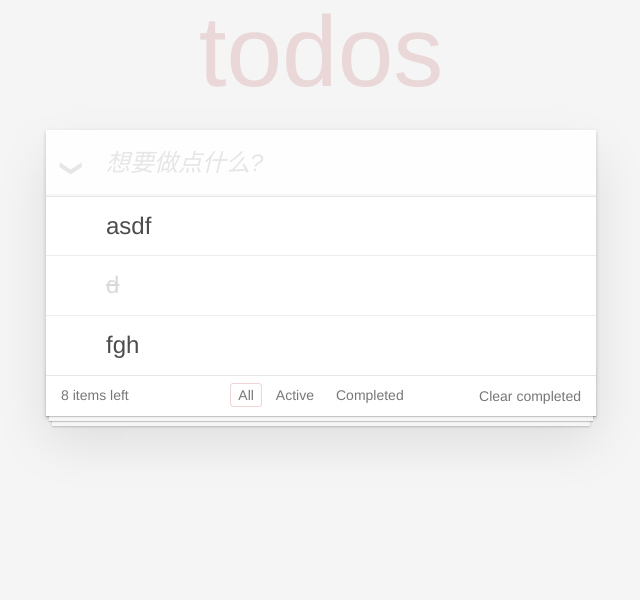
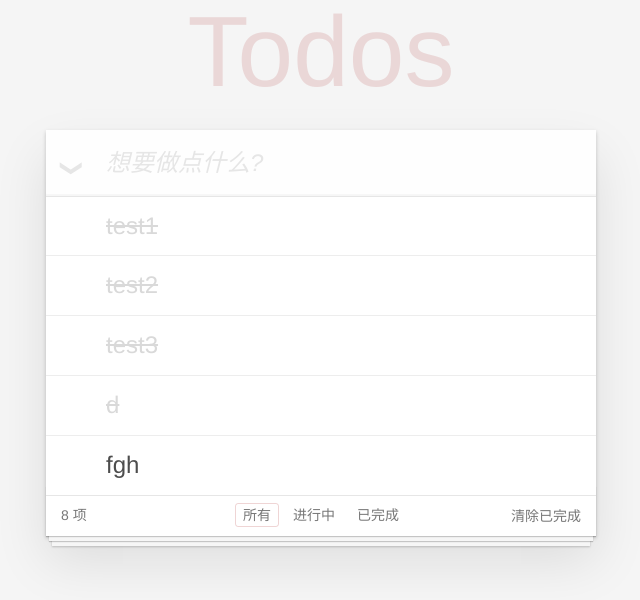
Before and after one commit to heyuncoder/redux-todos, a React app: page / in a window 1280 px wide. Shown: the top 600 px of the page, without its empty margins (319-959 px from the left). Built offline with nearby package versions, Linux system fonts and the light colour scheme.

Commit message:
添加TodoItem组件 界面改用中文呈现

```diff
--- a/components/Footer.js
+++ b/components/Footer.js
@@ -6,15 +6,14 @@ export default class Header extends Component {
             <footer className="footer">
                 <span className="todo-count">
                     <strong>8</strong>
-                    <span> items</span>
-                    <span> left</span>
+                    <span> 项</span>
                 </span>
                 <ul className="filters" >
-                    <li><a href="#/" className="selected">All</a></li>
-                    <li><a href="#/active" className="">Active</a></li>
-                    <li><a href="#/completed" className="">Completed</a></li>
+                    <li><a href="#/" className="selected">所有</a></li>
+                    <li><a href="#/active" className="">进行中</a></li>
+                    <li><a href="#/completed" className="">已完成</a></li>
                 </ul>
-                <button className="clear-completed">Clear completed</button>
+                <button className="clear-completed">清除已完成</button>
             </footer>
         )
     }
--- a/components/Header.js
+++ b/components/Header.js
@@ -4,7 +4,7 @@ export default class Header extends Component {
     render() {
         return (
             <header className="header">
-                <h1>todos</h1>
+                <h1>Todos</h1>
                 <input className="new-todo" placeholder="想要做点什么?" value="" />
             </header>
         )
--- a/components/TodoItem.js
+++ b/components/TodoItem.js
@@ -0,0 +1,16 @@
+import React, { Component, PropTypes } from 'react'
+
+export default class TodoItem extends Component {
+    render(){
+        return (
+            <li className="completed">
+                <div className="view" >
+                    <input className="toggle" type="checkbox" />
+                    <label>{this.props.children}</label>
+                    <button className="destroy" ></button>
+                </div>
+                <input className="edit" value="{this.props.children}" />
+            </li>
+        )
+    }
+}
--- a/components/TodoList.js
+++ b/components/TodoList.js
@@ -1,4 +1,5 @@
 import React,{ Component,PropTypes } from 'react'
+import TodoItem from './TodoItem'
 
 export default class Header extends Component {
     render() {
@@ -6,14 +7,9 @@ export default class Header extends Component {
             <section className="main">
                <input className="toggle-all" type="checkbox" />
                 <ul className="todo-list">
-                    <li className="">
-                        <div className="view" >
-                            <input className="toggle" type="checkbox" />
-                            <label>asdf</label>
-                            <button className="destroy" ></button>
-                        </div>
-                        <input className="edit" value="asdf" />
-                    </li>
+                    <TodoItem>test1</TodoItem>
+                    <TodoItem>test2</TodoItem>
+                    <TodoItem>test3</TodoItem>
                     <li className="completed">
                         <div className="view" >
                             <input className="toggle" type="checkbox" />
```
Also changed, not shown: 1 other file (tests, documents, lock files or other folders).
